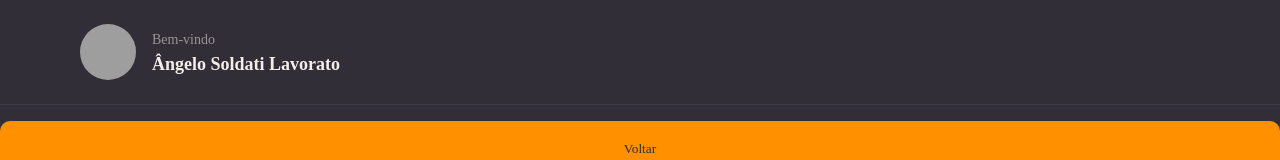
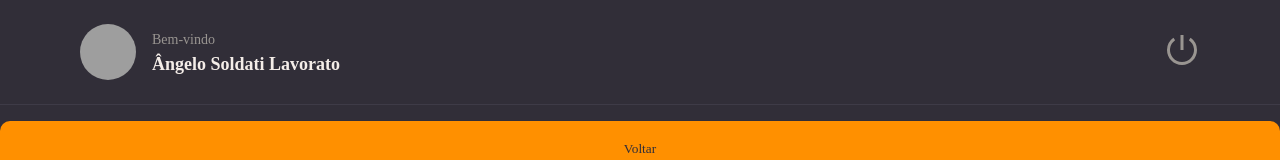
Before and after one commit to angelolavorato/modulo9-rocketnotes, a React app in the folder rocketnotes/: page / in a window 1280 px wide. Shown: the top 160 px of the page. Built offline with nearby package versions, Linux system fonts and the light colour scheme; grey boxes are pictures that could not be loaded; the HTML template or start-up script is replaced by a standard one.

Commit message:
adicionando a biblioteca de ícones do react e estilizando um botão de sair

```diff
--- a/rocketnotes/package.json
+++ b/rocketnotes/package.json
@@ -12,6 +12,7 @@
   "dependencies": {
     "react": "^18.2.0",
     "react-dom": "^18.2.0",
+    "react-icons": "^4.12.0",
     "styled-components": "^6.1.1"
   },
   "devDependencies": {
--- a/rocketnotes/src/components/Header/index.jsx
+++ b/rocketnotes/src/components/Header/index.jsx
@@ -1,4 +1,6 @@
-import { Container, Profile } from './styles'
+import {RiShutDownLine}from'react-icons/ri'
+
+import { Container, Profile, Logout } from './styles'
 
 export function Header() {
   return (
@@ -13,6 +15,10 @@
           <strong>Ângelo Soldati Lavorato</strong>
         </div>
 </Profile>
+
+<Logout>
+  <RiShutDownLine/>
+</Logout>
     </Container>
   )
 }
--- a/rocketnotes/src/components/Header/styles.js
+++ b/rocketnotes/src/components/Header/styles.js
@@ -42,3 +42,12 @@
     }
   }
 `
+export const Logout = styled.button`
+  border: none;
+  background: none;
+
+  > svg {
+    color: ${({ theme }) => theme.COLORS.GRAY_100};
+    font-size: 36px;
+  }
+`
```
Also changed, not shown: 1 other file (tests, documents, lock files or other folders).
